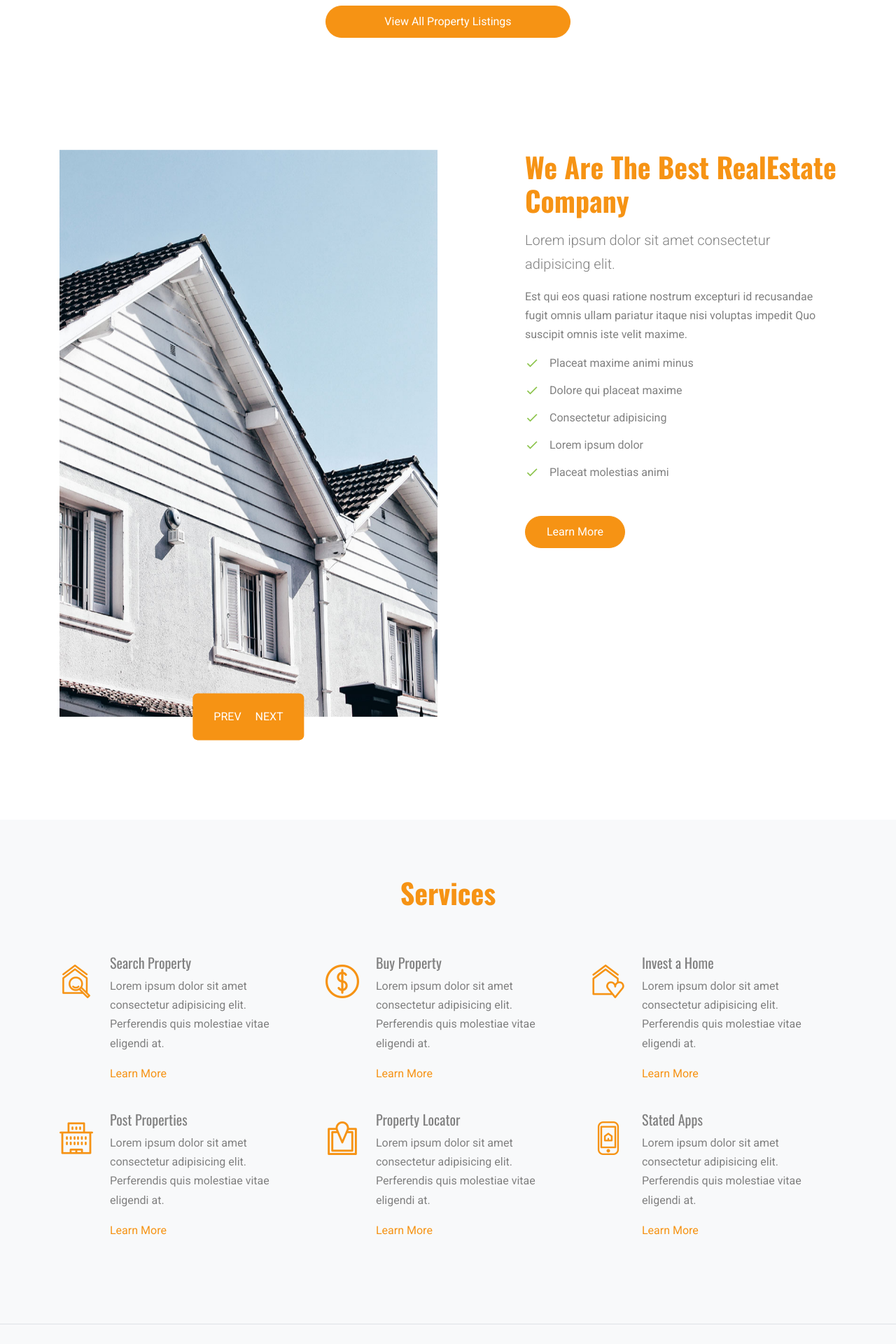
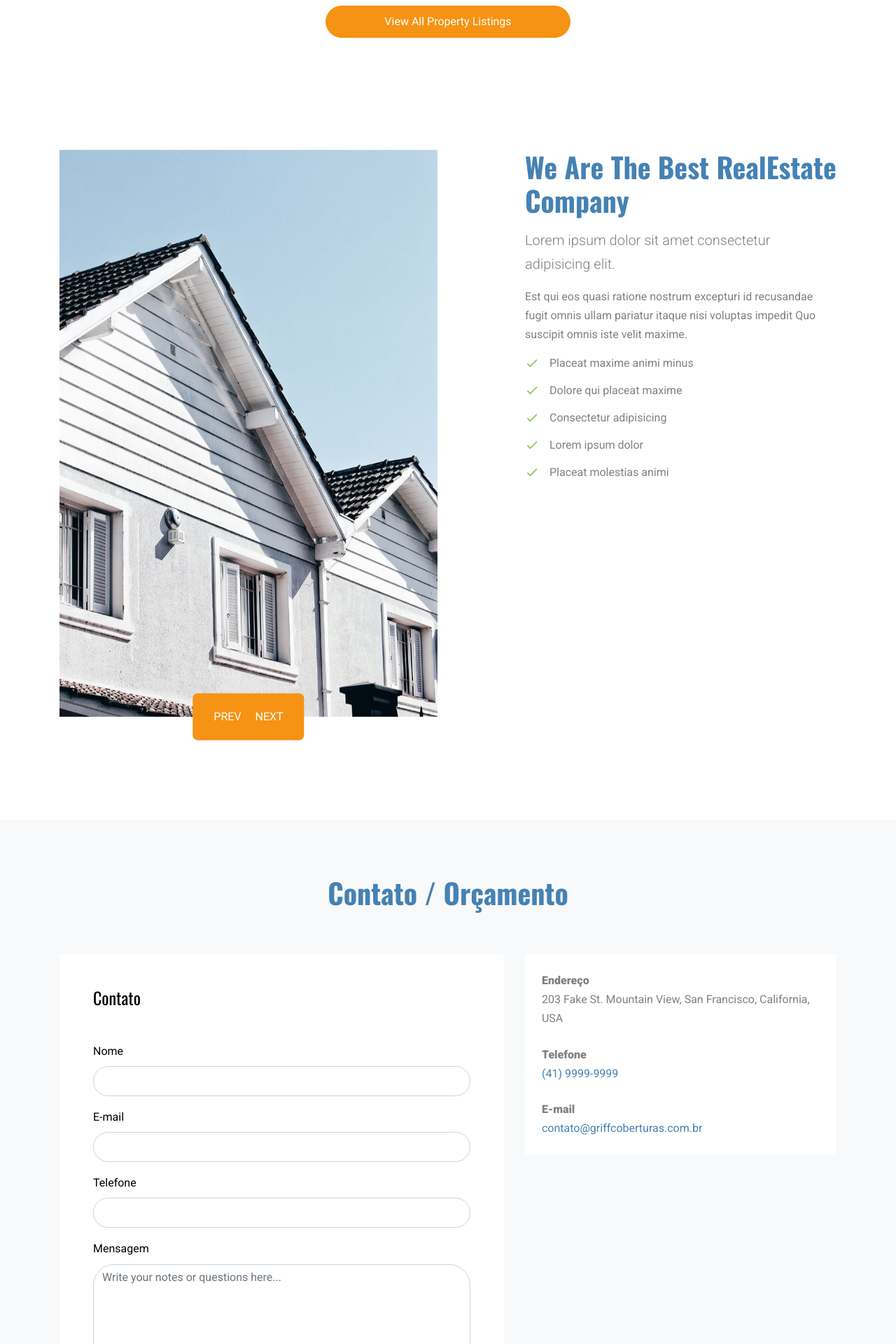
Before and after one commit to EvandroCortiano/Site_text, a PHP site: page / in a window 1280 px wide. Shown: the part 1800-3720 px from the top of the page at 70% size. Run offline with PHP 8.4, Linux system fonts and the light colour scheme; some web fonts are replaced.

Commit message:
Ajuste Layout

```diff
--- a/Site/css/style.css
+++ b/Site/css/style.css
@@ -16,8 +16,11 @@ body {
 a {
   -webkit-transition: .3s all ease;
   -o-transition: .3s all ease;
-  transition: .3s all ease; }
+  transition: .3s all ease;
+  color: #4582b4;
+  }
   a:hover {
+    color: #f69314;
     text-decoration: none; }
 
 h1, h2, h3, h4, h5,
@@ -76,7 +79,8 @@ h1, h2, h3, h4, h5,
     border-color: #f69314;
     color: #fff; }
     .btn.btn-primary:hover {
-      background: #343a40;
+      background: #4582b4;
+      /* background: #343a40; */
       color: #fff;
       border-color: #343a40; }
     .btn.btn-primary.btn-black--hover:hover {
@@ -1373,7 +1377,8 @@ h1, h2, h3, h4, h5,
   text-transform: uppercase; }
 
 .section-title {
-  color: #f69314;
+  color: #4582b4;
+  /* color: #f69314; */
   font-size: 40px;
   font-weight: 900; }
   @media (max-width: 991.98px) {
--- a/Site/index.php
+++ b/Site/index.php
@@ -48,7 +48,7 @@
           <div class="col-6 col-xl-2">
             <h1 class="mb-0 site-logo m-0 p-0">
               <a href="index.html" class="mb-0">
-                <img src="images/logo_v2.png" alt="Logo Griff Coberturas">
+                <img src="images/logo_v2.png" alt="Logo Griff Coberturas" width="120px">
               </a>
             </h1>
           </div>
@@ -62,7 +62,11 @@
               </ul>
             </nav>
           </div>
-          <div class="col-6 d-inline-block d-xl-none ml-md-0 py-3"><a href="#" class="site-menu-toggle js-menu-toggle text-black float-right"><span class="icon-menu h3"></span></a></div>
+          <div class="col-6 d-inline-block d-xl-none ml-md-0 py-3">
+            <a href="#" class="site-menu-toggle js-menu-toggle text-black float-right">
+              <span class="icon-menu h3"></span>
+            </a>
+          </div>
         </div>
       </div>
     </header>
@@ -72,7 +76,7 @@
       <div class="container">
         <div class="row align-items-center justify-content-center">
           <div class="col-md-7 mt-lg-6 text-center" style="padding-top: 50px;">
-            <img src="images/logo.png" alt="Logo Griff Coberturas" class="img-fluid">
+            <img src="images/logo.png" alt="Logo Griff Coberturas" class="img-fluid" width="300px">
             <h1>Coberturas em vidro e policarbonato fixa e retrátil!</h1>
           </div>
         </div>
@@ -80,7 +84,7 @@
       <a href="#howitworks-section" class="smoothscroll arrow-down"><span class="icon-arrow_downward"></span></a>
     </div>
 
-
+    <!-- Como fazemos -->
     <div class="py-5 bg-light site-section how-it-works" id="howitworks-section">
       <div class="container">
         <div class="row mb-5 justify-content-center">
@@ -116,6 +120,7 @@
       </div>
     </div>
 
+    <!-- Servicos -->
     <div class="site-section" id="properties-section">
       <div class="container">
         <div class="row mb-5 align-items-center">
@@ -128,34 +133,27 @@
             </div>
           </div>
         </div>
-
         <div class="owl-carousel nonloop-block-13 mb-5">
-
           <div class="property">
             <a href="property-single.html">
               <img src="images/property_1.jpg" alt="Image" class="img-fluid">
             </a>
-
           </div>
-
           <div class="property">
             <a href="property-single.html">
               <img src="images/property_2.jpg" alt="Image" class="img-fluid">
             </a>
           </div>
-
           <div class="property">
             <a href="property-single.html">
               <img src="images/property_3.jpg" alt="Image" class="img-fluid">
             </a>
           </div>
-
           <div class="property">
             <a href="property-single.html">
               <img src="images/property_4.jpg" alt="Image" class="img-fluid">
             </a>
           </div>
-
         </div>
         <div class="row justify-content-center">
           <div class="col-md-4">
@@ -165,12 +163,11 @@
       </div>
     </div>
 
+    <!-- Sobre -->
     <section class="site-section" id="about-section">
       <div class="container">
-
         <div class="row">
           <div class="col-lg-6">
-
             <div class="owl-carousel slide-one-item-alt">
               <img src="images/property_1.jpg" alt="Image" class="img-fluid">
               <img src="images/property_2.jpg" alt="Image" class="img-fluid">
@@ -180,14 +177,11 @@
             <div class="custom-direction">
               <a href="#" class="custom-prev">Prev</a><a href="#" class="custom-next">Next</a>
             </div>
-
           </div>
           <div class="col-lg-5 ml-auto">
-
             <h2 class="section-title mb-3">We Are The Best RealEstate Company</h2>
             <p class="lead">Lorem ipsum dolor sit amet consectetur adipisicing elit.</p>
             <p>Est qui eos quasi ratione nostrum excepturi id recusandae fugit omnis ullam pariatur itaque nisi voluptas impedit Quo suscipit omnis iste velit maxime.</p>
-
             <ul class="list-unstyled ul-check success">
               <li>Placeat maxime animi minus</li>
               <li>Dolore qui placeat maxime</li>
@@ -195,171 +189,70 @@
               <li>Lorem ipsum dolor</li>
               <li>Placeat molestias animi</li>
             </ul>
-
-            <p><a href="#" class="btn btn-primary mr-2 mb-2">Learn More</a></p>
-
           </div>
         </div>
       </div>
     </section>
 
-
-
-    <section class="site-section border-bottom bg-light" id="services-section">
-      <div class="container">
-        <div class="row mb-5">
-          <div class="col-12 text-center">
-            <h2 class="section-title mb-3">Services</h2>
-          </div>
-        </div>
-        <div class="row align-items-stretch">
-          <div class="col-md-6 col-lg-4 mb-4 mb-lg-4" data-aos="fade-up">
-            <div class="unit-4 d-flex">
-              <div class="unit-4-icon mr-4"><span class="text-primary flaticon-house"></span></div>
-              <div>
-                <h3>Search Property</h3>
-                <p>Lorem ipsum dolor sit amet consectetur adipisicing elit. Perferendis quis molestiae vitae eligendi at.</p>
-                <p><a href="#">Learn More</a></p>
-              </div>
-            </div>
-          </div>
-          <div class="col-md-6 col-lg-4 mb-4 mb-lg-4" data-aos="fade-up" data-aos-delay="100">
-            <div class="unit-4 d-flex">
-              <div class="unit-4-icon mr-4"><span class="text-primary flaticon-coin"></span></div>
-              <div>
-                <h3>Buy Property</h3>
-                <p>Lorem ipsum dolor sit amet consectetur adipisicing elit. Perferendis quis molestiae vitae eligendi at.</p>
-                <p><a href="#">Learn More</a></p>
-              </div>
-            </div>
-          </div>
-          <div class="col-md-6 col-lg-4 mb-4 mb-lg-4" data-aos="fade-up" data-aos-delay="200">
-            <div class="unit-4 d-flex">
-              <div class="unit-4-icon mr-4"><span class="text-primary flaticon-home"></span></div>
-              <div>
-                <h3>Invest a Home</h3>
-                <p>Lorem ipsum dolor sit amet consectetur adipisicing elit. Perferendis quis molestiae vitae eligendi at.</p>
-                <p><a href="#">Learn More</a></p>
-              </div>
-            </div>
-          </div>
-
-
-          <div class="col-md-6 col-lg-4 mb-4 mb-lg-4" data-aos="fade-up" data-aos-delay="300">
-            <div class="unit-4 d-flex">
-              <div class="unit-4-icon mr-4"><span class="text-primary flaticon-flat"></span></div>
-              <div>
-                <h3>Post Properties</h3>
-                <p>Lorem ipsum dolor sit amet consectetur adipisicing elit. Perferendis quis molestiae vitae eligendi at.</p>
-                <p><a href="#">Learn More</a></p>
-              </div>
-            </div>
-          </div>
-          <div class="col-md-6 col-lg-4 mb-4 mb-lg-4" data-aos="fade-up" data-aos-delay="400">
-            <div class="unit-4 d-flex">
-              <div class="unit-4-icon mr-4"><span class="text-primary flaticon-location"></span></div>
-              <div>
-                <h3>Property Locator</h3>
-                <p>Lorem ipsum dolor sit amet consectetur adipisicing elit. Perferendis quis molestiae vitae eligendi at.</p>
-                <p><a href="#">Learn More</a></p>
-              </div>
-            </div>
-          </div>
-          <div class="col-md-6 col-lg-4 mb-4 mb-lg-4" data-aos="fade-up" data-aos-delay="500">
-            <div class="unit-4 d-flex">
-              <div class="unit-4-icon mr-4"><span class="text-primary flaticon-mobile-phone"></span></div>
-              <div>
-                <h3>Stated Apps</h3>
-                <p>Lorem ipsum dolor sit amet consectetur adipisicing elit. Perferendis quis molestiae vitae eligendi at.</p>
-                <p><a href="#">Learn More</a></p>
-              </div>
-            </div>
-          </div>
-
-        </div>
-      </div>
-    </section>
-
+    <!-- Contato -->
     <section class="site-section bg-light bg-image" id="contact-section">
       <div class="container">
         <div class="row mb-5">
           <div class="col-12 text-center">
             <!-- <h3 class="section-sub-title">Get</h3> -->
-            <h2 class="section-title mb-3">Contct Us</h2>
+            <h2 class="section-title mb-3">Contato / Orçamento</h2>
           </div>
         </div>
         <div class="row">
           <div class="col-md-7 mb-5">
-
-
-
             <form action="#" class="p-5 bg-white">
-
-              <h2 class="h4 text-black mb-5">Contact Form</h2>
-
+              <h2 class="h4 text-black mb-5">Contato</h2>
               <div class="row form-group">
-                <div class="col-md-6 mb-3 mb-md-0">
-                  <label class="text-black" for="fname">First Name</label>
+                <div class="col-md-12 mb-6 mb-md-0">
+                  <label class="text-black" for="fname">Nome</label>
                   <input type="text" id="fname" class="form-control">
                 </div>
-                <div class="col-md-6">
-                  <label class="text-black" for="lname">Last Name</label>
-                  <input type="text" id="lname" class="form-control">
-                </div>
               </div>
-
               <div class="row form-group">
-
                 <div class="col-md-12">
-                  <label class="text-black" for="email">Email</label>
+                  <label class="text-black" for="email">E-mail</label>
                   <input type="email" id="email" class="form-control">
                 </div>
               </div>
-
               <div class="row form-group">
-
                 <div class="col-md-12">
-                  <label class="text-black" for="subject">Subject</label>
+                  <label class="text-black" for="subject">Telefone</label>
                   <input type="subject" id="subject" class="form-control">
                 </div>
               </div>
-
               <div class="row form-group">
                 <div class="col-md-12">
-                  <label class="text-black" for="message">Message</label>
+                  <label class="text-black" for="message">Mensagem</label>
                   <textarea name="message" id="message" cols="30" rows="7" class="form-control" placeholder="Write your notes or questions here..."></textarea>
                 </div>
               </div>
-
               <div class="row form-group">
                 <div class="col-md-12">
-                  <input type="submit" value="Send Message" class="btn btn-primary btn-md text-white">
+                  <input type="submit" value="Enviar Mensagem" class="btn btn-primary btn-md text-white">
                 </div>
               </div>
-
-
             </form>
           </div>
           <div class="col-md-5">
-
             <div class="p-4 mb-3 bg-white">
-              <p class="mb-0 font-weight-bold">Address</p>
+              <p class="mb-0 font-weight-bold">Endereço</p>
               <p class="mb-4">203 Fake St. Mountain View, San Francisco, California, USA</p>
-
-              <p class="mb-0 font-weight-bold">Phone</p>
-              <p class="mb-4"><a href="#">+1 232 3235 324</a></p>
-
-              <p class="mb-0 font-weight-bold">Email Address</p>
-              <p class="mb-0"><a href="#">youremail@domain.com</a></p>
-
+              <p class="mb-0 font-weight-bold">Telefone</p>
+              <p class="mb-4"><a href="#">(41) 9999-9999</a></p>
+              <p class="mb-0 font-weight-bold">E-mail</p>
+              <p class="mb-0"><a href="#">contato@griffcoberturas.com.br</a></p>
             </div>
-
           </div>
         </div>
       </div>
     </section>
 
-
+    <!-- Rodape -->
     <footer class="site-footer">
       <div class="container">
         <div class="row">
```
